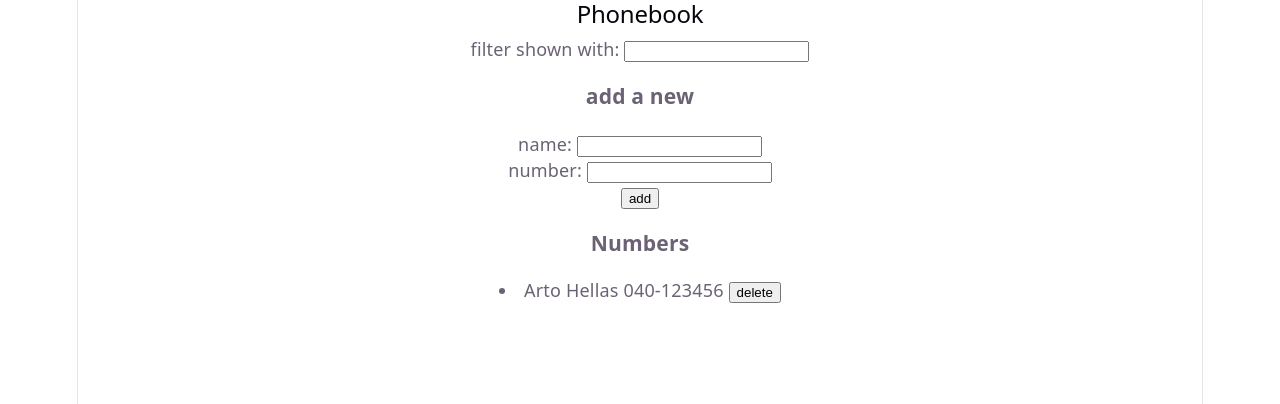
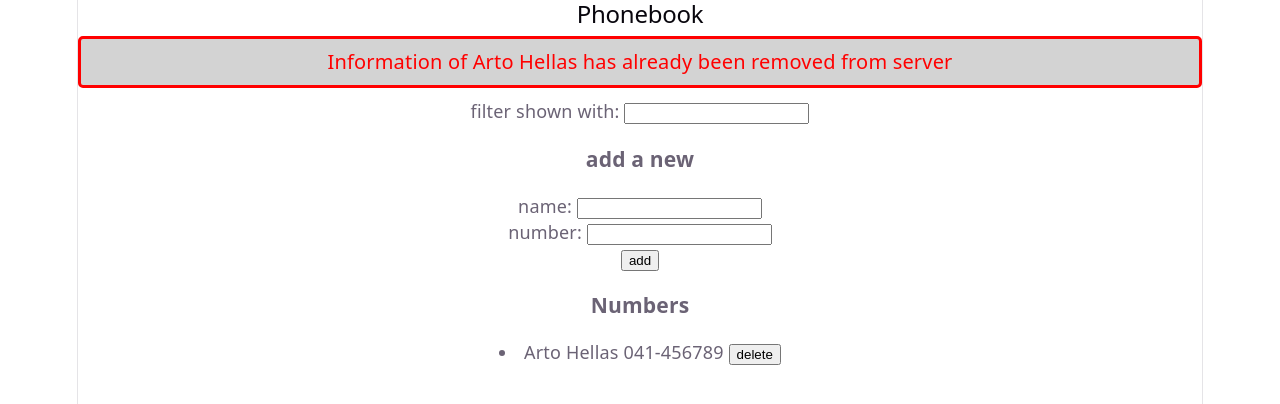
Before and after one commit to Kody971/Fullstack-Stack-Open, a React (Vite) app in the folder part2/phonebook/: page / in a window 1280 px wide. Both pictures are taken after a click on the button "delete". Shown: the top 404 px of the page. Built offline with nearby package versions, Linux system fonts and the light colour scheme; no server answers; data requests are answered from the project's data file.

Commit message:
add notification component with css

```diff
--- a/part2/phonebook/db.json
+++ b/part2/phonebook/db.json
@@ -2,7 +2,7 @@
   "list": [
     {
       "name": "Arto Hellas",
-      "number": "040-123456",
+      "number": "041-456789",
       "id": "bUidhf6IITA"
     }
   ],
--- a/part2/phonebook/src/App.jsx
+++ b/part2/phonebook/src/App.jsx
@@ -11,6 +11,9 @@ const App = () => {
   const [newName, setNewName] = useState("");
   const [newNumber, setNewNumber] = useState("");
   const [search, setSearch] = useState("");
+  const [notif, setNotif] = useState(null);
+  const [isPass, setIsPass] = useState(true);
+
   // render data
   useEffect(() => {
     appService.getAlltData().then((data) => {
@@ -32,7 +35,23 @@ const App = () => {
     if (window.confirm(`Delete ${name}`)) {
       appService
         .deleteData(id)
-        .then(() => setPersons(persons.filter((person) => person.id !== id)));
+        .then(() => {
+          setPersons(persons.filter((person) => person.id !== id));
+          setNotif(`Deleted ${name}`);
+          setTimeout(() => {
+            setNotif(null);
+          }, 5000);
+        })
+        .catch((err) => {
+          setIsPass(!isPass);
+          setNotif(
+            `Information of ${name} has already been removed from server`,
+          );
+          setTimeout(() => {
+            setNotif(null);
+            setIsPass(!isPass);
+          }, 5000);
+        });
     }
   };
   const addPhonebook = (event) => {
@@ -53,8 +72,12 @@ const App = () => {
       };
       appService.createData(newNameObject).then((theData) => {
         setPersons(persons.concat(theData));
+        setNotif(`Added ${newName}`);
         setNewName("");
         setNewNumber("");
+        setTimeout(() => {
+          setNotif(null);
+        }, 5000);
       });
     }
     // process update data
@@ -70,11 +93,7 @@ const App = () => {
             person.name.toLowerCase().replace(/\s+/g, "") ===
             newName.toLowerCase().replace(/\s+/g, ""),
         );
-        const newUpdateObject = {
-          name: findSameObject.name,
-          number: newNumber,
-          id: findSameObject.id,
-        };
+        const newUpdateObject = { ...findSameObject, number: newNumber };
         appService
           .updateData(findSameObject.id, newUpdateObject)
           .then((theData) => {
@@ -83,6 +102,12 @@ const App = () => {
                 person.id === newUpdateObject.id ? newUpdateObject : person,
               ),
             );
+            setNotif(`Updated ${newName}`);
+            setNewName("");
+            setNewNumber("");
+            setTimeout(() => {
+              setNotif(null);
+            }, 5000);
           });
       }
     }
@@ -95,6 +120,7 @@ const App = () => {
   return (
     <div>
       <h2>Phonebook</h2>
+      <Notification condition={isPass} message={notif} />
       <Filter callback={handleSearchChange} />
       <h3>add a new</h3>
       <PersonForm
--- a/part2/phonebook/src/components/Notifications.jsx
+++ b/part2/phonebook/src/components/Notifications.jsx
@@ -1,5 +1,9 @@
-const Notification = (props) => {
-  return <></>;
+const Notification = ({ condition, message }) => {
+  return message === null ? null : condition ? (
+    <div className="notif">{message}</div>
+  ) : (
+    <div className="error">{message}</div>
+  );
 };
 
 export default Notification;
--- a/part2/phonebook/src/index.css
+++ b/part2/phonebook/src/index.css
@@ -11,8 +11,8 @@
   --shadow:
     rgba(0, 0, 0, 0.1) 0 10px 15px -3px, rgba(0, 0, 0, 0.05) 0 4px 6px -2px;
 
-  --sans: system-ui, 'Segoe UI', Roboto, sans-serif;
-  --heading: system-ui, 'Segoe UI', Roboto, sans-serif;
+  --sans: system-ui, "Segoe UI", Roboto, sans-serif;
+  --heading: system-ui, "Segoe UI", Roboto, sans-serif;
   --mono: ui-monospace, Consolas, monospace;
 
   font: 18px/145% var(--sans);
@@ -109,3 +109,23 @@ code {
   padding: 4px 8px;
   background: var(--code-bg);
 }
+
+.notif {
+  color: green;
+  background: lightgray;
+  font-size: 20px;
+  border-style: solid;
+  border-radius: 5px;
+  padding: 10px;
+  margin-bottom: 10px;
+}
+
+.error {
+  color: red;
+  background: lightgray;
+  font-size: 20px;
+  border-style: solid;
+  border-radius: 5px;
+  padding: 10px;
+  margin-bottom: 10px;
+}
```
